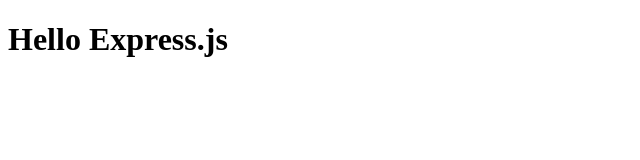
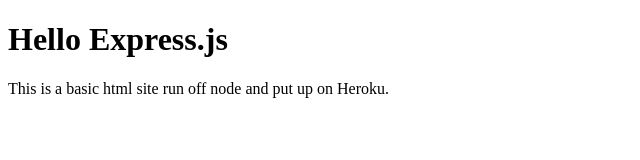
Before and after one commit to dcfwight/web-server, a website: page public/index.html in a window 1280 px wide. Shown: the whole page, without its empty margins (0-640 px from the left). Drawn offline with Linux system fonts and the light colour scheme.

Commit message:
Small change just to test pushing to github and heroku

```diff
--- a/public/index.html
+++ b/public/index.html
@@ -6,5 +6,6 @@
     </head>
     <body>
         <h1>Hello Express.js</h1>
+        <p>This is a basic html site run off node and put up on Heroku.</p>
     </body>
 </html>
```
